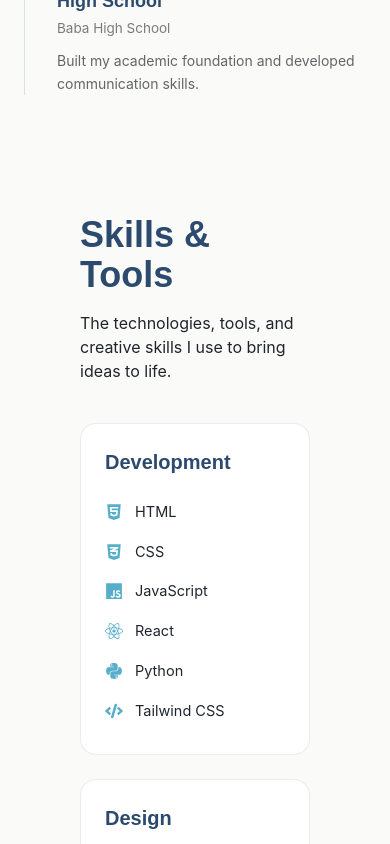
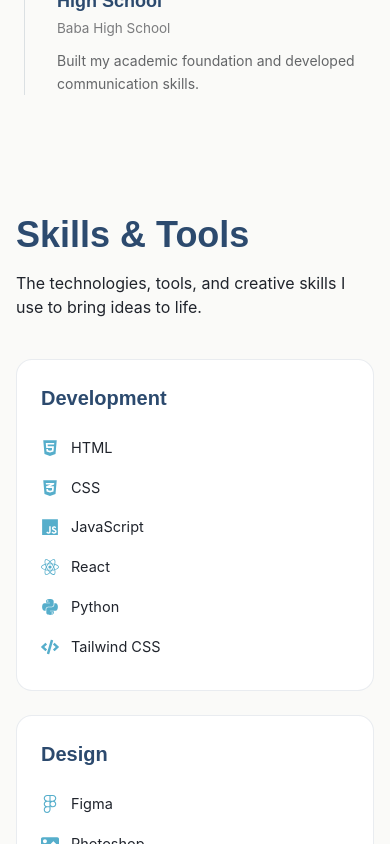
Before and after one commit to shaziasultani/portfolio, a React app: page /portfolio/ in a window 390 px wide. Shown: the part 3680-4524 px from the top of the page. Built offline with nearby package versions, Linux system fonts and the light colour scheme; the HTML template or start-up script is replaced by a standard one.

Commit message:
Adjust skills section for mobile

```diff
--- a/src/components/Skills.jsx
+++ b/src/components/Skills.jsx
@@ -17,7 +17,7 @@
 
 export default function Skills() {
   return (
-    <section id="skills" className="bg-[#FAFAF8] px-20 py-20">
+    <section id="skills" className="bg-[#FAFAF8] px-4 py-20 sm:px-6 md:px-20">
       <div className="mx-auto max-w-7xl">
         <motion.div
           initial={{ opacity: 0, y: 25 }}
```
